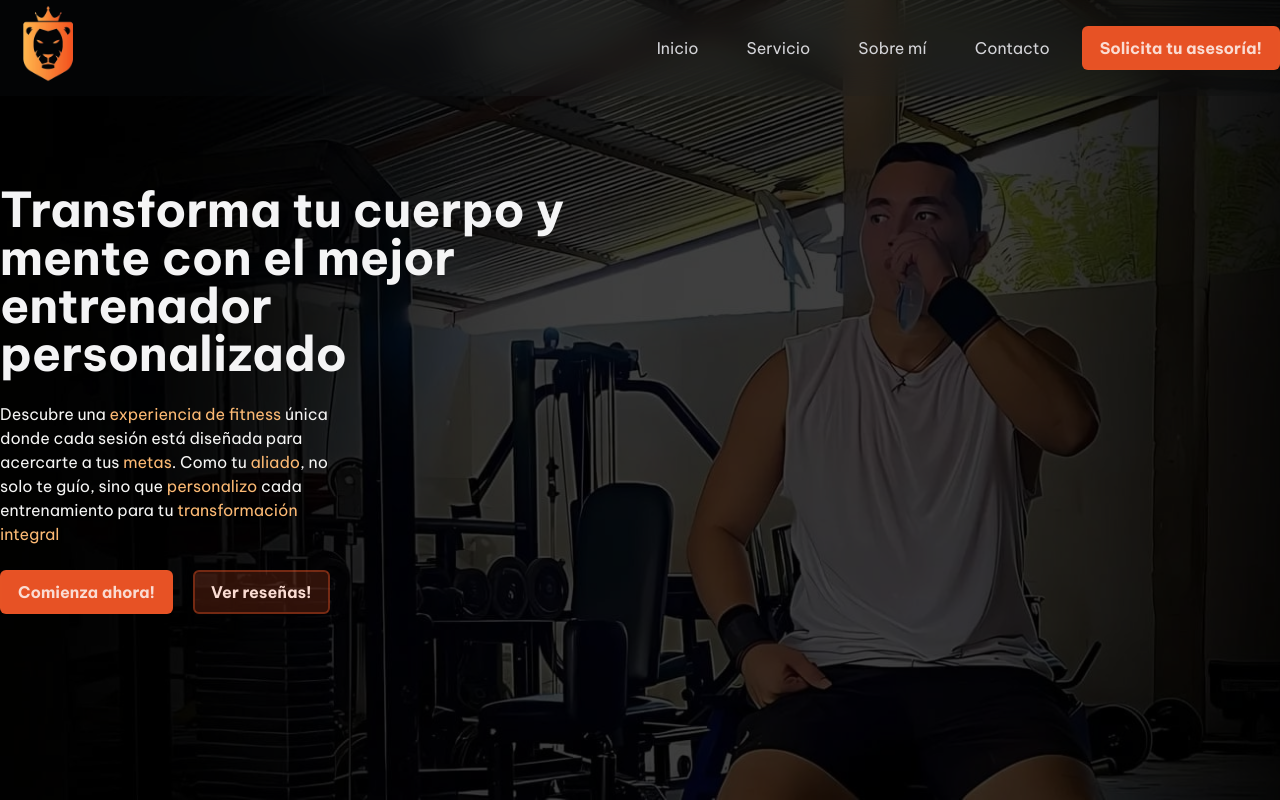
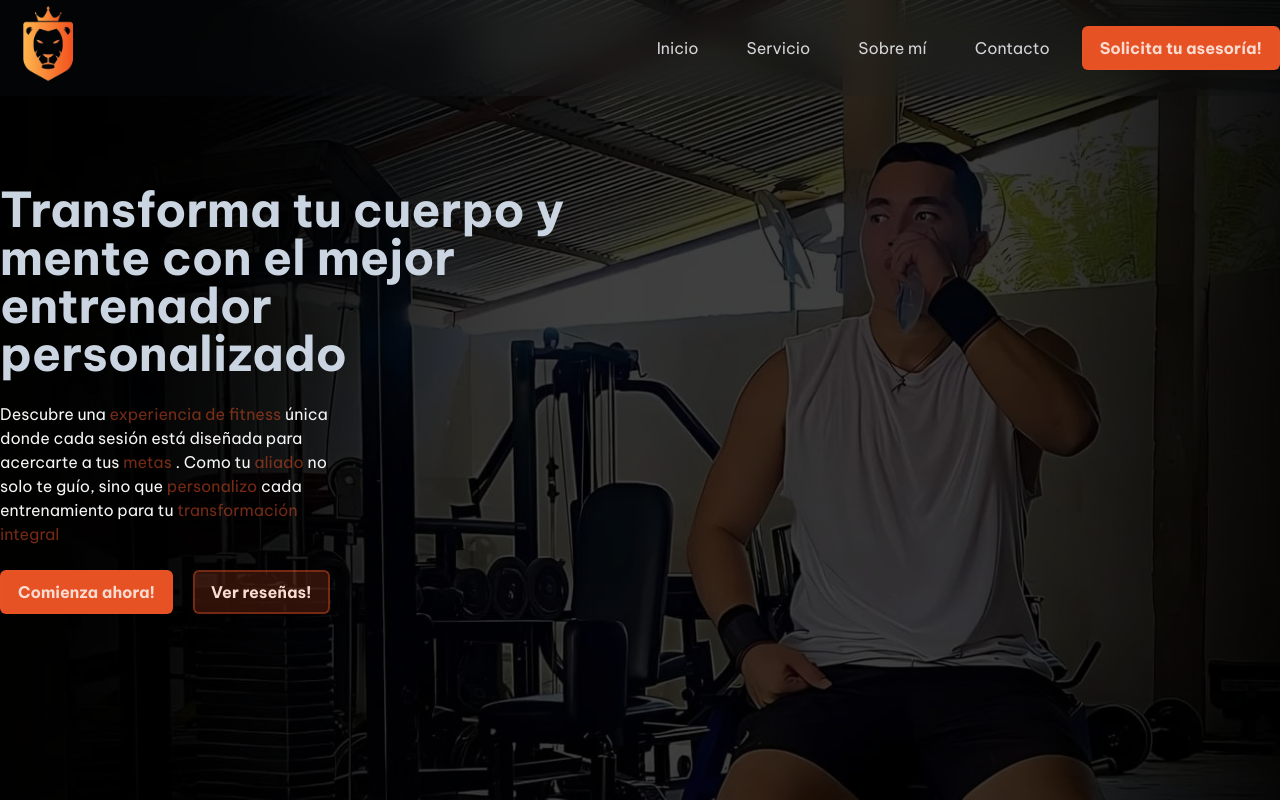
Before and after one commit to luisalmenarez/fitTrainer-web, a Next.js app: page / in a window 1280 px wide. Shown: the top 800 px of the page. Built offline with nearby package versions, Linux system fonts and the light colour scheme.

Commit message:
Adding animations to the services section

```diff
--- a/app/page.tsx
+++ b/app/page.tsx
@@ -2,7 +2,7 @@ import AboutSection from "@/components/about";
 import Hero from "@/components/hero";
 import Plans from "@/components/plans";
 import Services from "@/components/services";
-import TrainingSection from "@/components/trainig-section";
+import TrainingSection from "@/components/training-section";
 
 export default function Home() {
   return (
--- a/components/hero.tsx
+++ b/components/hero.tsx
@@ -1,8 +1,23 @@
+"use client";
+
 import Image from "next/image";
 import Container from "./shared/container";
 import ButtonPrimary from "@/components/ui/button-primary";
+import KeywordsHero from "./ui/keywords-hero";
+import { motion } from "framer-motion";
 
 const Hero = () => {
+  const fadeInConfig = {
+    initial: "hidden",
+    whileInView: "visible",
+    viewport: { once: true, amount: 0.1 },
+    transition: { delay: 0.2, duration: 0.6 },
+    variants: {
+      hidden: { opacity: 0, scale: 0.5 },
+      visible: { opacity: 1, scale: 1 },
+    },
+  };
+
   return (
     <section id="#home">
       <div className="relative w-full h-screen">
@@ -23,20 +38,24 @@ const Hero = () => {
         <div className="absolute bg-black bg-opacity-75 left-0 top-0 w-full h-full" />
         <Container>
           <div className="absolute w-11/12 md:w-4/5 top-1/2 -translate-y-1/2 flex flex-col gap-6 items-center text-center sm:items-start sm:text-left">
-            <h1 className="w-full sm:w-7/12 md:w-5/12 lg:w-7/12 text-zinc-100 text-4xl lg:text-5xl font-bold">
+            <motion.h1
+              className="w-full sm:w-7/12 md:w-5/12 lg:w-7/12 text-slate-300 text-4xl lg:text-5xl font-bold"
+              {...fadeInConfig}>
               Transforma tu cuerpo y mente con el mejor entrenador personalizado
-            </h1>
-            <p className="w-full sm:w-7/12 md:w-6/12 lg:w-5/12 xl:w-4/12 text-stone-100">
-              Descubre una{" "}
-              <span className="text-orange-300">experiencia de fitness</span>{" "}
-              única donde cada sesión está diseñada para acercarte a tus{" "}
-              <span className="text-orange-300">metas</span>. Como tu{" "}
-              <span className="text-orange-300">aliado</span>, no solo te guío,
-              sino que <span className="text-orange-300">personalizo</span> cada
-              entrenamiento para tu{" "}
-              <span className="text-orange-300">transformación integral</span>
-            </p>
-            <div className="w-9/12 md:w-1/2 flex flex-col sm:flex-row items-center gap-5">
+            </motion.h1>
+            <motion.p
+              className="w-full sm:w-7/12 md:w-6/12 lg:w-5/12 xl:w-4/12 text-stone-100"
+              {...fadeInConfig}>
+              Descubre una <KeywordsHero text="experiencia de fitness" /> única
+              donde cada sesión está diseñada para acercarte a tus{" "}
+              <KeywordsHero text="metas" />. Como tu{" "}
+              <KeywordsHero text="aliado" /> no solo te guío, sino que{" "}
+              <KeywordsHero text="personalizo" /> cada entrenamiento para tu{" "}
+              <KeywordsHero text="transformación integral" />
+            </motion.p>
+            <motion.div
+              className="w-9/12 md:w-1/2 flex flex-col sm:flex-row items-center gap-5"
+              {...fadeInConfig}>
               <ButtonPrimary
                 className="w-full md:w-auto"
                 type="button"
@@ -47,7 +66,7 @@ const Hero = () => {
                 type="button"
                 text="Ver reseñas!"
               />
-            </div>
+            </motion.div>
           </div>
         </Container>
       </div>
--- a/components/services.tsx
+++ b/components/services.tsx
@@ -9,10 +9,11 @@ import ItemService from "@/components/ui/item-service";
 import Title from "@/components/ui/tite";
 import { servicesData } from "@/assets/data";
 import Image from "next/image";
+import { motion } from "framer-motion";
 
 const Services = () => {
   return (
-    <section
+    <motion.section
       id="services"
       className="services__section relative min-h-screen flex items-center justify-center mb-10 lg:mb-0">
       <Image
@@ -66,7 +67,7 @@ const Services = () => {
           </Swiper>
         </div>
       </Container>
-    </section>
+    </motion.section>
   );
 };
 
--- a/components/shared/logo.tsx
+++ b/components/shared/logo.tsx
@@ -11,7 +11,7 @@ const Logo = () => {
       initial="hidden"
       whileInView="visible"
       viewport={{ once: true, amount: 0.1 }}
-      transition={{ delay: 0.1, duration: 0.2 }}
+      transition={{ delay: 0.2, duration: 0.4 }}
       variants={{
         hidden: { opacity: 0, x: -100 },
         visible: { opacity: 1, x: 0 },
--- a/components/shared/main-menu.tsx
+++ b/components/shared/main-menu.tsx
@@ -18,7 +18,7 @@ const MainMenu = () => {
           key={index}
           initial="hidden"
           whileInView="visible"
-          viewport={{ once: true, amount: 0.2 }}
+          viewport={{ once: false, amount: 0.1 }}
           transition={{ delay: item.delay, duration: 0.2 }}
           variants={{
             hidden: { opacity: 0, x: -100 },
--- a/components/ui/item-service.tsx
+++ b/components/ui/item-service.tsx
@@ -1,5 +1,6 @@
 import Image from "next/image";
 import { FC } from "react";
+import { motion, Variants } from "framer-motion";
 
 interface ItemServiceProps {
   image: string;
@@ -14,8 +15,24 @@ const ItemService: FC<ItemServiceProps> = ({
   title,
   description,
 }) => {
+  const cardVariants: Variants = {
+    offscreen: { x: 300 },
+    onscreen: {
+      x: 1,
+      transition: {
+        type: "tween",
+        duration: 0.3,
+      },
+    },
+  };
+
   return (
-    <div className="w-full h-4/5 flex flex-col items-left justify-end gap-2 px-8 py-16 rounded-lg transition-transform ease-in-out duration-700 transform hover:shadow-2xl bg-opacity-20 backdrop-filter backdrop-blur-[3px]">
+    <motion.div
+      className="w-full h-4/5 flex flex-col items-left justify-end gap-2 px-8 py-16 rounded-lg transition-all duration-500 transform hover:shadow-custom "
+      initial="offscreen"
+      whileInView="onscreen"
+      viewport={{ once: false, amount: 0.1 }}
+      variants={cardVariants}>
       <Image
         src={image}
         alt={"Background Image " + title}
@@ -36,7 +53,7 @@ const ItemService: FC<ItemServiceProps> = ({
         {title}{" "}
       </h3>
       <p className="text-sm text-left text-stone-100 z-10">{description} </p>
-    </div>
+    </motion.div>
   );
 };
 
--- /dev/null
+++ b/components/ui/keywords-hero.tsx
@@ -0,0 +1,11 @@
+import { FC } from "react";
+
+interface KeywordsHeroProps {
+  text: string;
+}
+
+const KeywordsHero: FC<KeywordsHeroProps> = ({ text }) => {
+  return <span className="text-primary/50"> {text} </span>;
+};
+
+export default KeywordsHero;
--- a/components/ui/tite.tsx
+++ b/components/ui/tite.tsx
@@ -1,4 +1,6 @@
+"use client";
 import { FC } from "react";
+import { motion } from "framer-motion";
 
 interface TitleProps {
   title: string;
@@ -6,11 +8,24 @@ interface TitleProps {
 }
 
 const Title: FC<TitleProps> = ({ title, titleColor }) => {
+  const titleAnimated = {
+    initial: "hidden",
+    whileInView: "visible",
+    viewport: { once: true, amount: 0.1 },
+    transition: { duration: 0.8 },
+    variants: {
+      hidden: { opacity: 0.2, x: -300 },
+      visible: { opacity: 1, x: 0 },
+    },
+  };
+
   return (
-    <h2 className="flex flex-col sm:flex-row items-center gap-2 text-4xl text-center text-stone-100 font-bold mt-14 mb-10">
+    <motion.h2
+      className="flex flex-col sm:flex-row items-center gap-2 text-4xl text-center text-stone-100 font-bold mt-14 mb-10"
+      {...titleAnimated}>
       {title}
       <span className="text-primary"> {titleColor} </span>
-    </h2>
+    </motion.h2>
   );
 };
 
```
Also changed, not shown: components/training-section.tsx (renamed from components/trainig-section.tsx), 1 other file (tests, documents, lock files or other folders).
